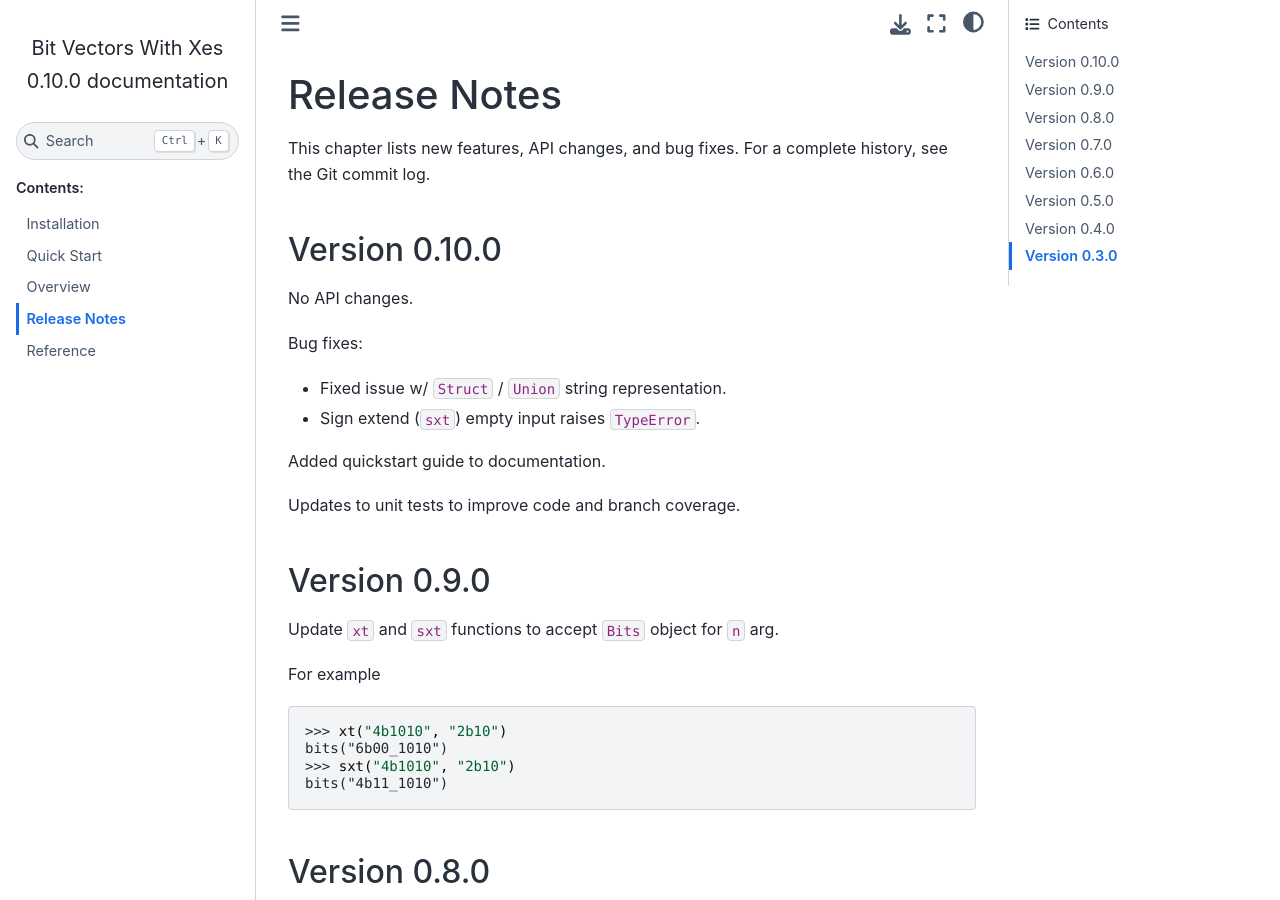
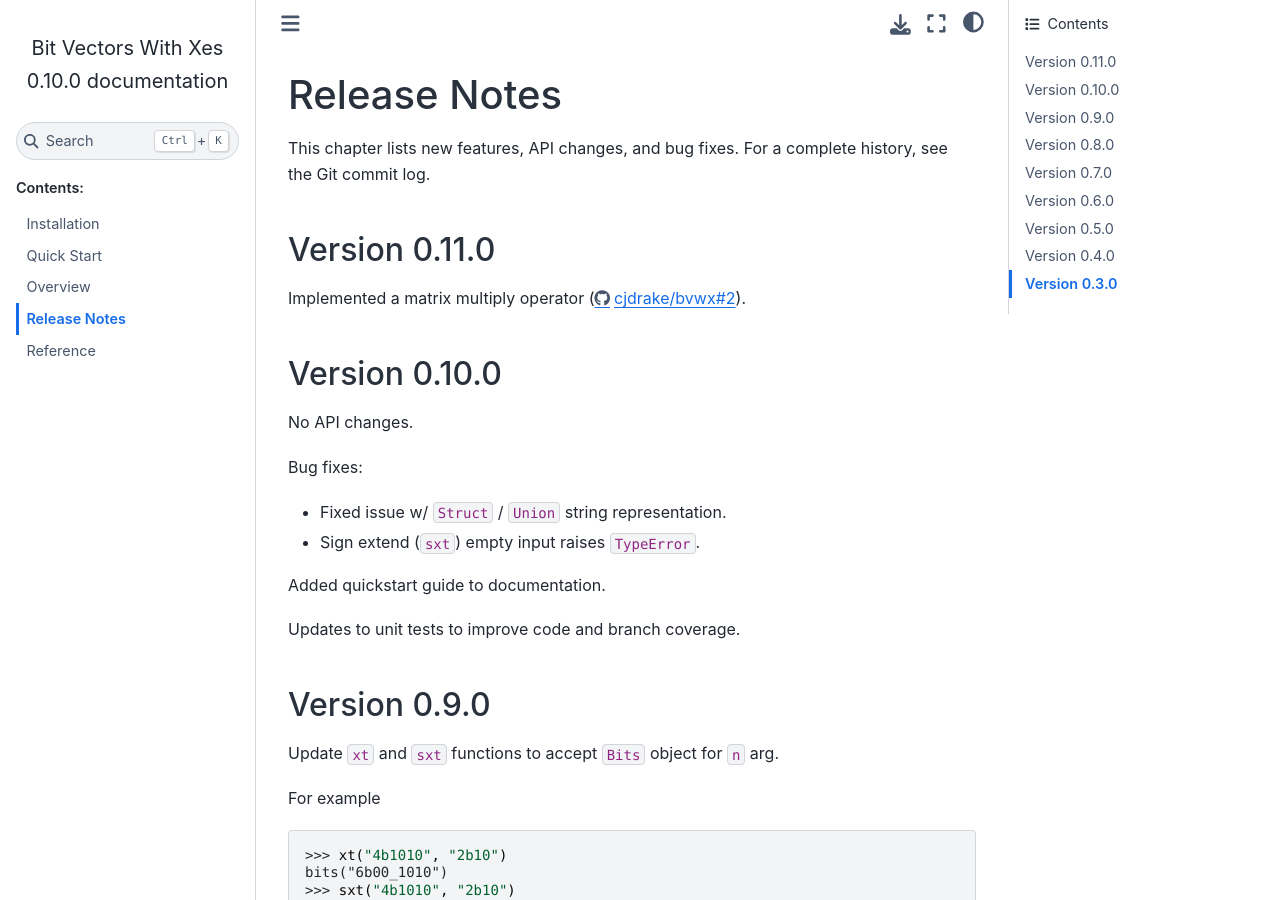
Before and after one commit to cjdrake/bvwx, a Sphinx documentation site: the page built from doc/source/release_notes.rst, in a window 1280 px wide and 900 px high. Built offline with Sphinx 7.4.7 and the Sphinx Book theme 1.1.4, drawn with Linux system fonts in a browser that asks for light colours.

Commit message:
Add version 0.11.0 release notes

```diff
--- a/doc/source/release_notes.rst
+++ b/doc/source/release_notes.rst
@@ -6,6 +6,12 @@
 
 This chapter lists new features, API changes, and bug fixes.
 For a complete history, see the Git commit log.
+
+
+Version 0.11.0
+==============
+
+Implemented a matrix multiply operator (https://github.com/cjdrake/bvwx/issues/2).
 
 
 Version 0.10.0
```
